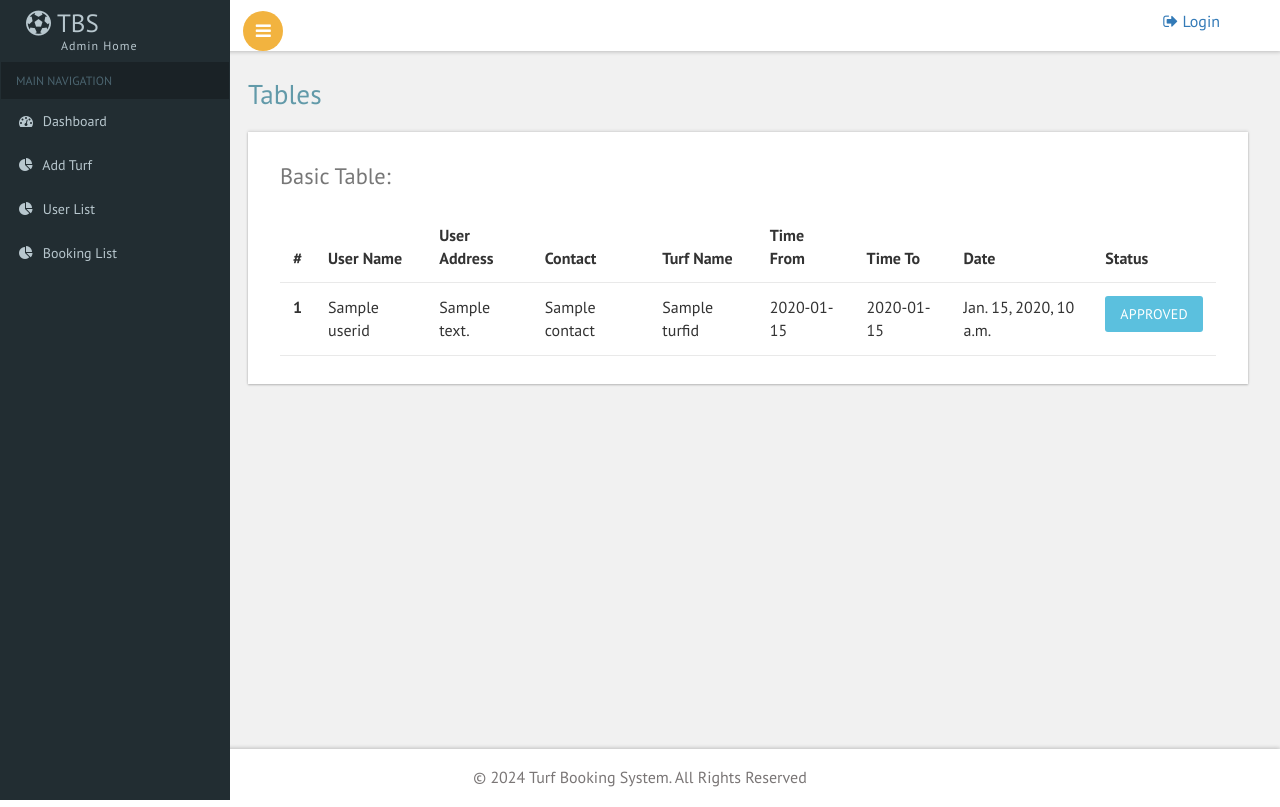
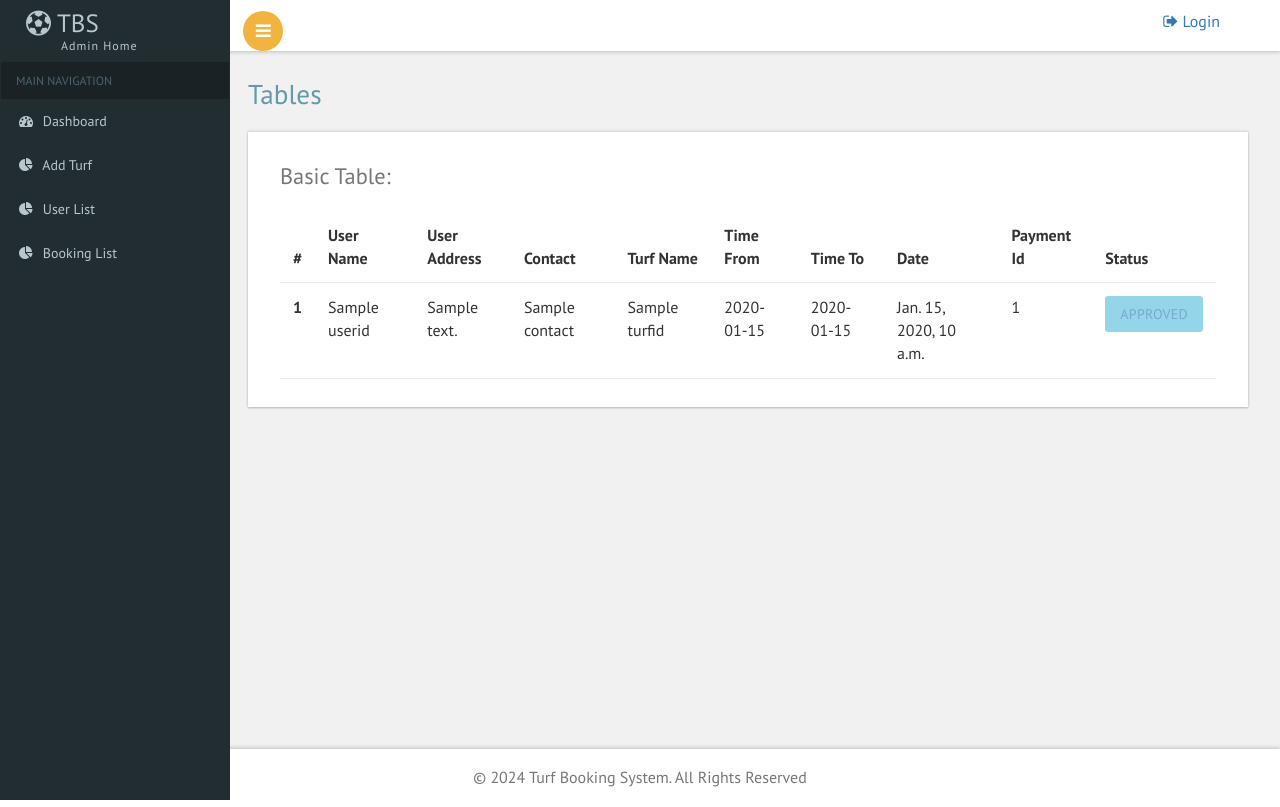
Before and after one commit to thejasreerajup/Turf-Booking-System, a Django app: template template/bookinglist.html in a window 1280 px wide. Run offline with Django 3.2, Linux system fonts and the light colour scheme; the template is opened without the code that fills it: most values are stand-ins (such as "Sample title", 1, 10 or a date in 2020); some libraries are stand-ins or nearby versions.

Commit message:
paymentIdFixedApproved

```diff
--- a/template/bookinglist.html
+++ b/template/bookinglist.html
@@ -191,6 +191,7 @@ SmartPhone Compatible web template, free WebDesigns for Nokia, Samsung, LG, Sony
 								  <th>Time From</th>
 								  <th>Time To</th>
 								  <th>Date</th>
+								  <th>Payment Id</th>
 								  <th>Status</th>
 								</tr>
 							</thead>
@@ -205,7 +206,13 @@ SmartPhone Compatible web template, free WebDesigns for Nokia, Samsung, LG, Sony
 								  <td>{{x.timefrom}}</td>
 								  <td>{{x.timeto}}</td>
 								  <td>{{x.date}}</td>
-								  <td><a href="/approved_booking/?tid={{x.id}}"><button class="btn btn-info">Approved</button></a></td>
+									<td>{{x.payment_id}}</td>
+
+									{% if x.status == "Approved" %}
+										<td><button disabled class="btn btn-info"><a href="/approved_booking/?tid={{x.id}}">Approved</a></button></td>
+									{% else %}
+										<td><a href="/approved_booking/?tid={{x.id}}"><button class="btn btn-info">Approve</button></a></td>
+									{% endif %}
 								</tr>
 								{% endfor %}
 
```
